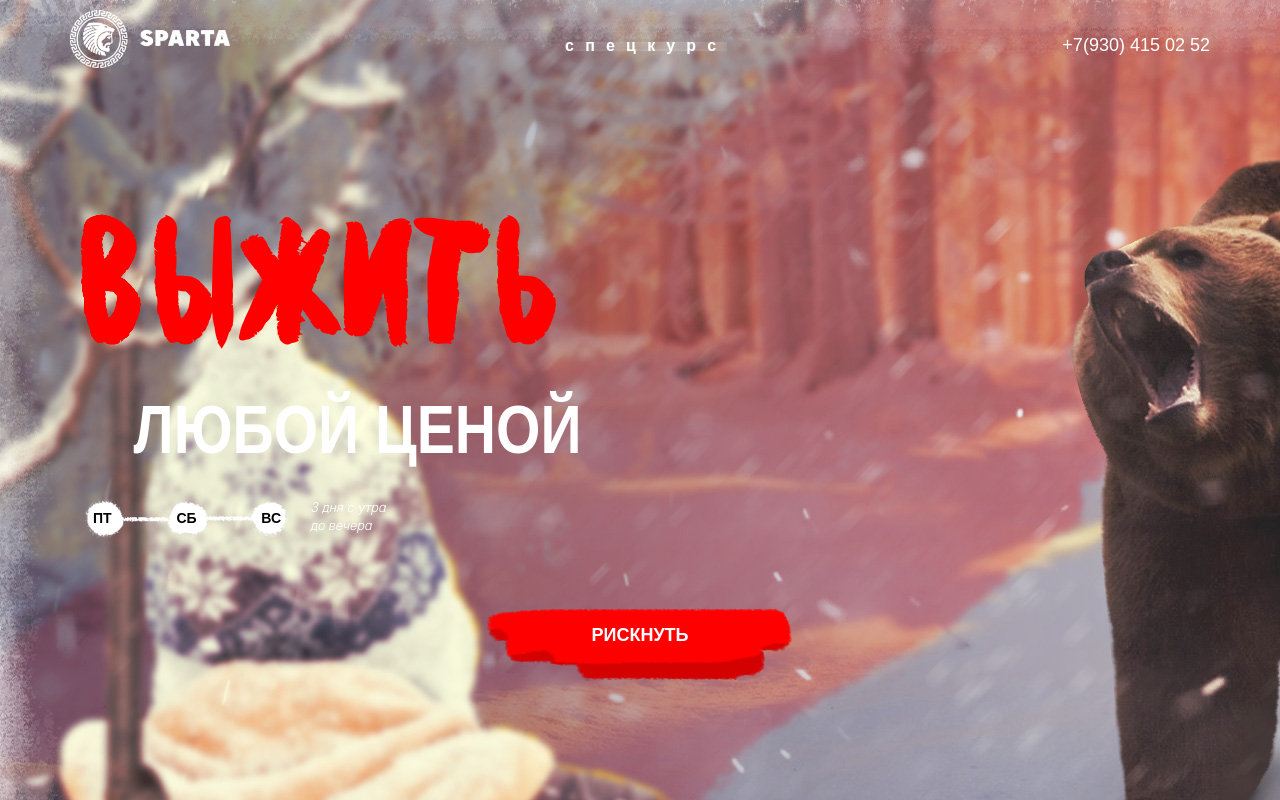
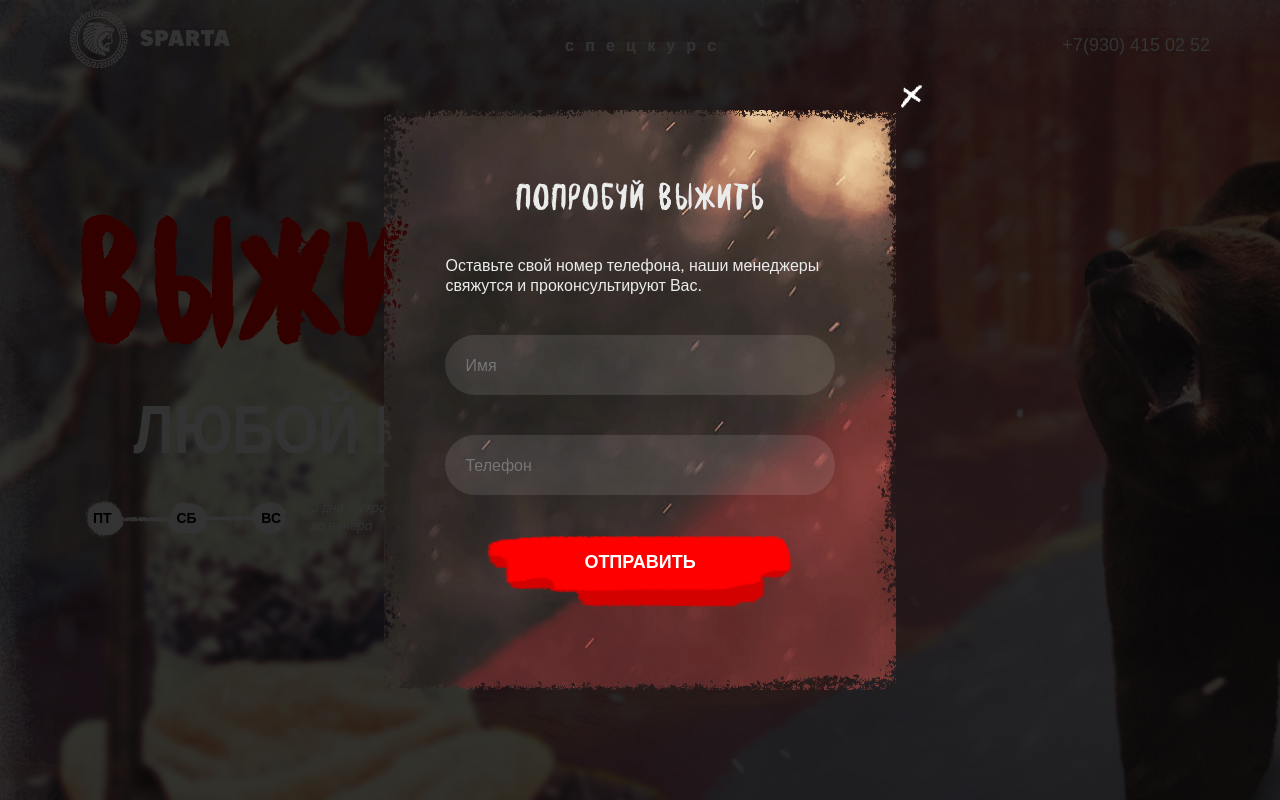
Before and after one commit to AnnaBerk/Sparta, a website: page app/index.html in a window 1280 px wide. Shown: the top 800 px of the page. Drawn offline with nearby package versions, Linux system fonts and the light colour scheme; files that its build step writes are made by us from their sources; files whose address does not match are found by name.

Commit message:
add popup

```diff
--- a/app/index.html
+++ b/app/index.html
@@ -315,6 +315,7 @@
 </div>
 </div>
 </section>
+
 <section class="map">
 	<h2 class="map-header">георгафия проведения</h2>
 	<div class="map-wrapper">
@@ -361,7 +362,31 @@
 		<img class="footer-logo" src="images/logoFooter.png" alt="Логотип.Морда льва.">
 		<p class="footer-copyyear">&copy;2017</p>
 	</div>
-</picture>
+
 </footer>
+
+<div class=" popup">
+	<button class="popup-close">Закрыть</button>
+
+	<h2 class="popup-header">Попробуй выжить</h2>
+	<div class="popup-wrapper">
+	<p class="popup-paragraf ">Оставьте свой номер телефона, наши менеджеры свяжутся и проконсультируют Вас.</p>
+		<form class=" popup-form" method="post" action="#">
+
+				<label class="visually-hidden" for="user-name">Имя</label>
+				<input id="user-name" class="popup-input" type="text" name="name" placeholder="Имя" maxlength=20 required autofocus><br>
+
+
+				<label class="visually-hidden" for="user-tel" >Телефон</label>
+				<input  id="user-tel" class="popup-input" type="tel" name="tel" placeholder="Телефон" pattern=""><br>
+
+			</div>
+				<button class="risk-button popup-button" type="submit">Отправить</button>
+
+			</form>
+
+		</div>
+	<div class="popup-overlay"></div>
+
 <script src="js/common.js"></script>
 </body>
--- a/app/sass/mixins.scss
+++ b/app/sass/mixins.scss
@@ -21,6 +21,7 @@
      bottom: 0;
      left: 0;
      right: 0;
+
 }
  @mixin dot{
 	    content:"";
@@ -43,3 +44,15 @@
     animation-timing-function: ease-out;
     animation-direction: alternate;
 }
+@mixin input-style{
+    box-sizing: border-box;
+  display: block;
+  padding:20px 20px;
+  margin-bottom: 30px;
+  border-width: 0;
+  border-radius: 30px;
+  color: white;
+  background: rgba(255,255,255,.1);
+  font-family: 'core_sans_e45_regular', Arial, sans-serif;
+  font-size: 16px;
+}
--- /dev/null
+++ b/app/sass/popup.scss
@@ -0,0 +1,90 @@
+@import "color-variables.scss";
+@import "mixins.scss";
+
+.popup{
+    background-image: url(../images/popupBg.png);
+	background-repeat:no-repeat;
+    background-size: 100% 100%;
+    text-align: center;
+    min-width: 320px;
+    max-width: 512px;
+    width: 100%;
+    position: fixed;
+    top: 50%;
+    left: 50%;
+    transform: translate(-50%, -50%);
+    color: $bg-color;
+    font-family: 'core_sans_e45_regular', Arial, sans-serif;
+    font-size: 16px;
+    z-index: 200;
+    background-color:transparent ;
+
+}
+.popup-wrapper{
+    max-width: 390px;
+    width: 76%;
+    margin: 0 auto;
+    text-align: left;
+}
+.popup-paragraf{
+    margin-bottom: 40px;
+}
+.popup-close{
+    background-image: url(../images/closeBtn.png);
+    background-repeat:no-repeat;
+   background-color: transparent;
+
+    font-size: 0;
+    border: 0;
+	position: absolute;
+	top: -50px;
+	right: 20px;
+
+	width: 25px;
+	height: 25px;
+
+    cursor: pointer;
+    &:hover, &focus{
+        background-image: url(../images/closeBtnHover.png);
+    }
+}
+.popup-header{
+    font-family: "Besom";
+    font-size: 40px;
+    font-weight: 300;
+    margin-top: 60px;
+    margin-bottom: 35px;
+}
+.popup-overlay{
+    z-index: 100;
+    position: fixed;
+    top: 0;
+    left: 0;
+    width: 100%;
+    height: 100%;
+    background-color: black;
+    opacity: 0.8;
+}
+.popup-input{
+
+    @include input-style;
+    width:100%;
+
+    margin-bottom: 20px;
+}
+.popup-button{
+    margin: 0 auto 40px auto;
+}
+@media screen and (min-width: 600px) {
+    .popup-close{
+        top:-25px;
+        right:-30px;
+
+}
+.popup-header{
+    margin-top: 70px;
+}
+.popup-button{
+    margin: 0 auto 80px auto;
+}
+}
--- a/app/sass/questions.scss
+++ b/app/sass/questions.scss
@@ -18,6 +18,8 @@
         font-size: 48px;
         font-weight: 300;
         padding-top: 80px;
+        display: block;
+        margin: 0 auto;
 
     }
     .questions-paragraf{
--- a/app/sass/style.scss
+++ b/app/sass/style.scss
@@ -16,3 +16,4 @@
 @import "map.scss";
 @import "questions.scss";
 @import "footer.scss";
+@import "popup.scss";
--- a/app/sass/try.scss
+++ b/app/sass/try.scss
@@ -6,7 +6,7 @@
   background-color: $bg-color;
 	background-image: url(../images/TryBgMob.jpg);
 	background-repeat:no-repeat;
-	background-size: cover;
+  background-size: cover;
   min-height: 510px;
   text-align: center;
   padding-top:180px;
```
Also changed, not shown: app/images/closeBtn.png (added), app/images/closeBtnHover.png (added), app/images/popupBg.png (added).
